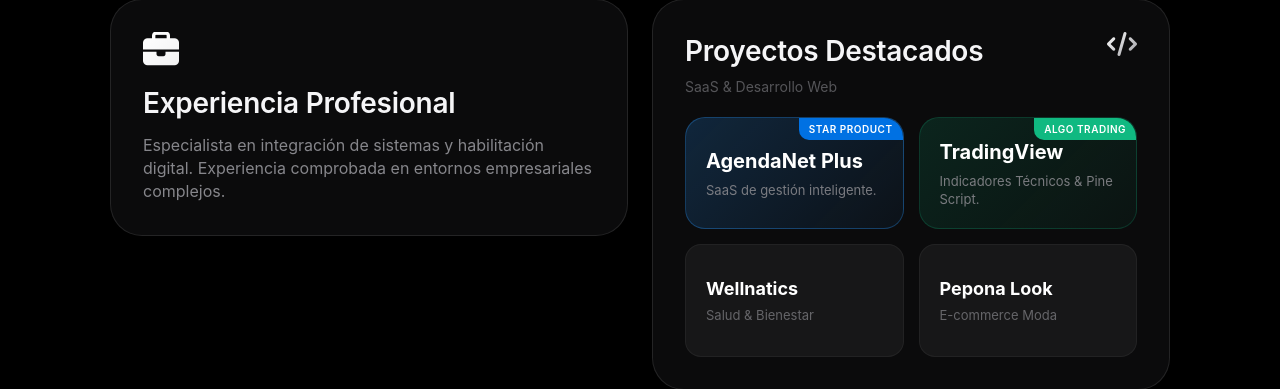
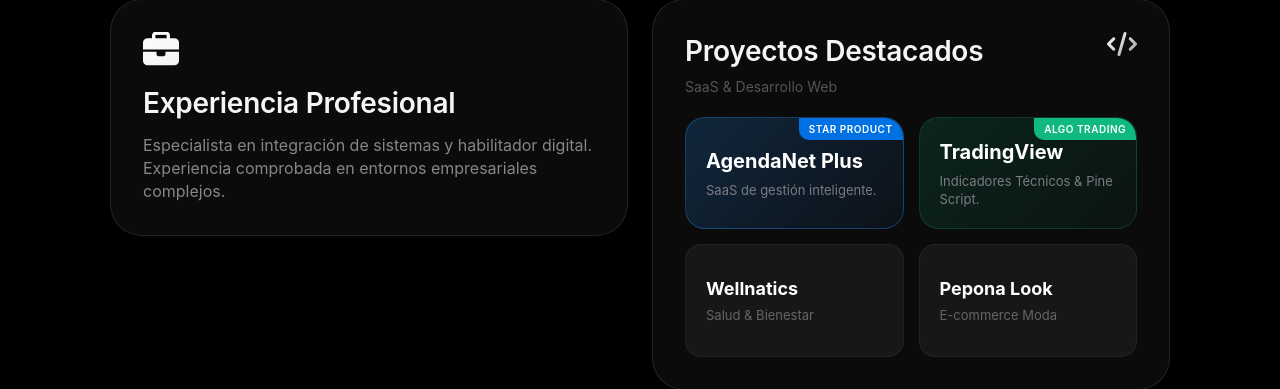
Before and after one commit to fabian2ap/fabian2ap, a Flask app: page / in a window 1280 px wide. Shown: the part 1787-2176 px from the top of the page. Run offline with Flask 3, Linux system fonts and the light colour scheme.

Commit message:
Fix typo: habilitación -> habilitador

```diff
--- a/templates/home.html
+++ b/templates/home.html
@@ -109,7 +109,7 @@
                 <div>
                     <h3>Experiencia Profesional</h3>
                     <p style="margin-top: 10px; font-size: 16px;">
-                        Especialista en integración de sistemas y habilitación digital. Experiencia comprobada en
+                        Especialista en integración de sistemas y habilitador digital. Experiencia comprobada en
                         entornos empresariales complejos.
                     </p>
                 </div>
```
